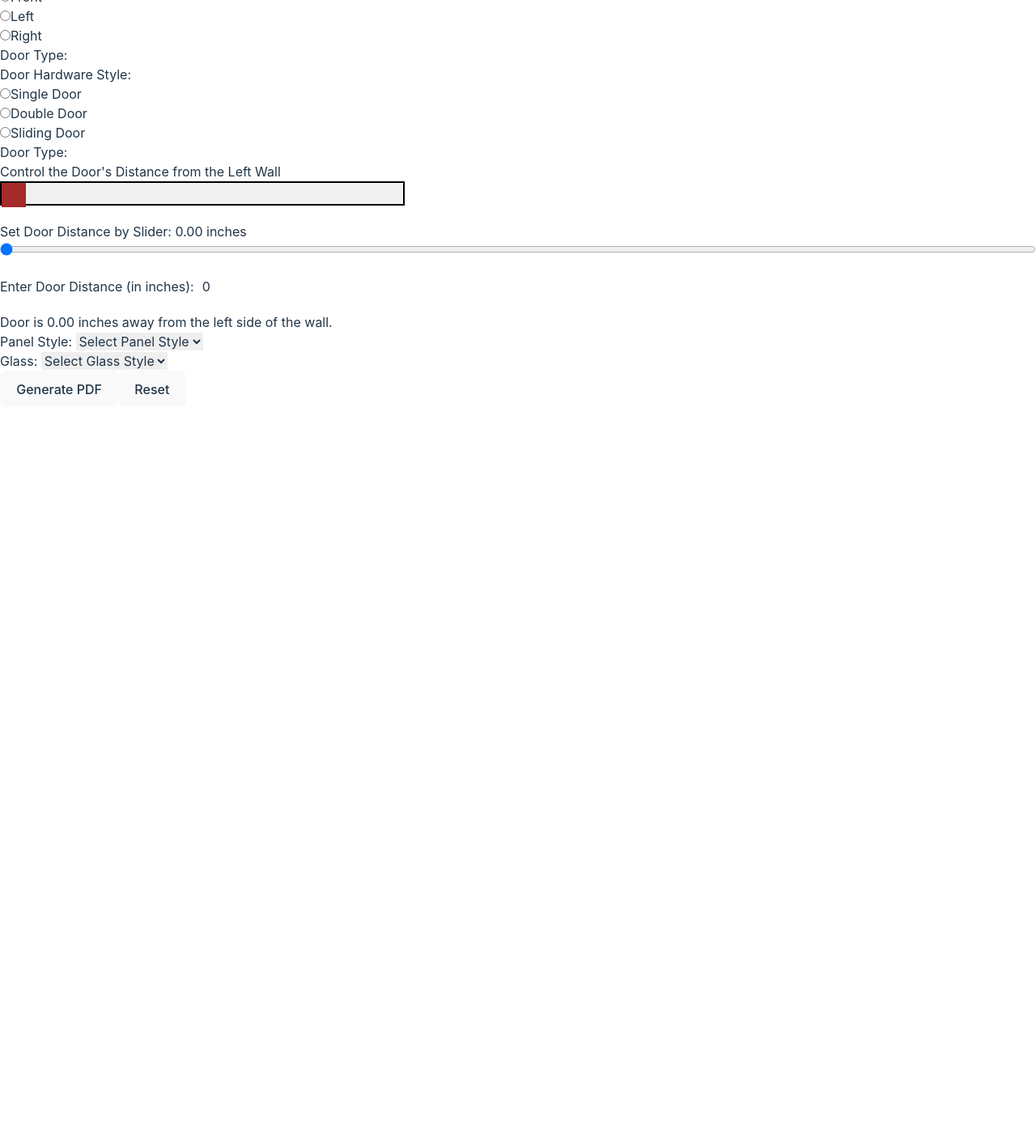
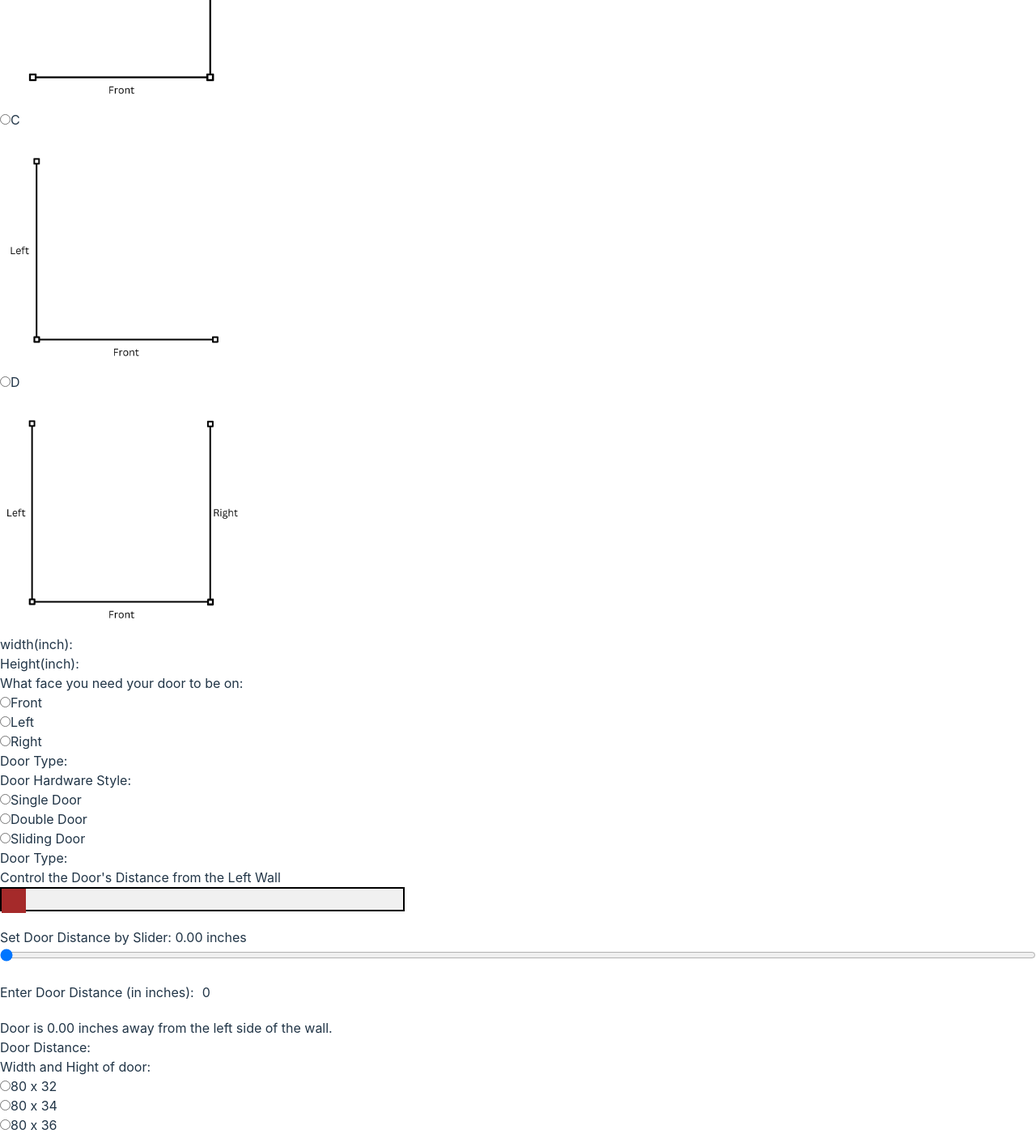
Before and after one commit to bajakprashant1798/pdf-react, a React (Vite) app: page / in a window 1280 px wide. Shown: the part 560-1966 px from the top of the page at 81% size. Before the commit the page ends 1063 px from the top, so only its background shows below. Built offline with nearby package versions, Linux system fonts and the light colour scheme; what @react-pdf/renderer would draw is missing.

Commit message:
added door in rectangle diagram

```diff
--- a/src/App.jsx
+++ b/src/App.jsx
@@ -22,12 +22,37 @@ const doorFaceOptions = [
   { label: 'Right', value: 'Right' },
 ];
 
+const doorWidthHightOptions = [
+  { label: '80 x 32', value: '80 x 32' },
+  { label: '80 x 34', value: '80 x 34' },
+  { label: '80 x 36', value: '80 x 36' },
+];
+
 const imageTypeOptions = [
-  { value: 'image1', src: '/a.png', alt: 'Image 1' },
-  { value: 'image2', src: '/b.png', alt: 'Image 2' },
-  { value: 'image3', src: '/c.png', alt: 'Image 3' },
-  { value: 'image4', src: '/d.png', alt: 'Image 4' }
+  { value: 'A', src: '/a.png', alt: 'Image 1' },
+  { value: 'B', src: '/b.png', alt: 'Image 2' },
+  { value: 'C', src: '/c.png', alt: 'Image 3' },
+  { value: 'D', src: '/d.png', alt: 'Image 4' }
 ];
+
+const options = [
+  "Standard",
+  "Tempered",
+];
+const layoutName = [
+  "A",
+  "B",
+  "C",
+  "D"
+]
+const panelStyleOptions = [
+  "Single Strom O/S",
+  "Double Strom O/S",
+  "Single Strom I/S",
+  "Patio Strom O/X",
+  "Patio Strom X/O",
+]
+
 
 function App() {
   const [height, setHeight] = useState('');
@@ -42,11 +67,28 @@ function App() {
 
   // State to hold the selected image
 
+  // door distance variable usestate
+  const [ doorDistance, setDoorDistance ] = useState(null)
 
   const [selectedDoorType, setSelectedDoorType] = useState(null);
   const [selectedDoorSubType, setSelectedDoorSubType] = useState(null);
   const [selectedFaceType, setSelectedFaceType] = useState(null);
+  const [selectedDoorWidthHight, setSelectedDoorWidthHight] = useState(null);
   const [selectedImage, setSelectedImage] = useState(null);
+
+  // reset form
+  const resetForm = () => {
+    setHeight('')
+    setWidth('')
+    setColour('')
+    setPanelStyle('')
+    setSubmitted(false)
+    setGlass('')
+    setDoorHardwareStyle('')
+    setHardwareColour('')
+    setLayout('')
+  }
+
 
   // Array of images (You can replace these paths with actual image paths)
 
@@ -63,9 +105,27 @@ function App() {
     setSelectedDoorSubType(value);
   };
 
+  const handleDoorWidthHightSelect = (doorWidthHight) => {
+    setSelectedDoorWidthHight(doorWidthHight);
+  };
+
   const handleFaceTypeSelect = (faceTypeValue) => {
     setSelectedFaceType(faceTypeValue);
   };
+
+  // door distance jandler
+  const handleDistance = (value) => {
+    setDoorDistance(value);
+  };
+
+  // Handle input change
+  const handleHeightChange = (e) => {
+    setHeight(e.target.value); // Update height state as the user types
+  };
+
+  const handleWidthChange = (e) => {
+    setWidth(e.target.value);
+  }
 
 
   // const [numberOfWindow, setNumberOfWindow] = useState("")
@@ -100,62 +160,20 @@ function App() {
     }
   }
 
-
   useEffect(() => {
     heightVelidation()
   }, [height]);
 
-  // Handle input change
-  const handleHeightChange = (e) => {
-    setHeight(e.target.value); // Update height state as the user types
-  };
-
-  const handleWidthChange = (e) => {
-    setWidth(e.target.value);
-  }
-
-  const resetForm = () => {
-    setHeight('')
-    setWidth('')
-    setColour('')
-    setPanelStyle('')
-    setSubmitted(false)
-    setGlass('')
-    setDoorHardwareStyle('')
-    setHardwareColour('')
-    setLayout('')
-  }
 
 
 
-
-  const options = [
-    "Standard",
-    "Tempered",
-  ];
-  const layoutName = [
-    "A",
-    "B",
-    "C",
-    "D"
-  ]
-  const panelStyleOptions = [
-    "Single Strom O/S",
-    "Double Strom O/S",
-    "Single Strom I/S",
-    "Patio Strom O/X",
-    "Patio Strom X/O",
-  ]
-
   return (
     <div className='p-5'>
-      {/* <h1>Height and width Square Calculator</h1> */}
+      <form onSubmit={handleSubmit} className="max-w-screen-md mx-auto mb-5">
 
         <h2 className='text-center w-100 text-4xl font-semibold mb-5'>Company Name</h2>
 
-      <form onSubmit={handleSubmit} className="max-w-screen-md mx-auto mb-5">
-
-        <div className='py-5'>
+        {/* <div className='py-5'>
           <label htmlFor="layout" className='block text-xl pb-1'>Layout: </label>
           <select id="layout" className='p-2 rounded-md outline-none w-full' value={layout} onChange={(e) => setLayout(e.target.value)}>
               <option>Select Layout </option>
@@ -167,31 +185,35 @@ function App() {
                   );
               })}
           </select>
-        </div>
+        </div> */}
 
 
 
         <div>
           <h2>Select an image:</h2>
-          <div className="radio-group">
+          <div className="radio-group flex flex-wrap pb-2">
               {imageTypeOptions.map((image, index) => (
-                  <label key={index}>
+                  <label key={index} className='flex mr-9 mb-5'>
+                  <div className='mr-2'>
                     <input
                         type="radio"
                         name="imageOption"
+                        className=''
                         value={image.value}
                         onChange={() => handleImgSelect(image)}
-                      style={{ display: 'none' }} // Hide the radio button
+                        style={{  }} // Hide the radio button
                     />
+                    <span className='ml-2 text-xl'>{image.value}</span>
+                  </div>
                   <img
                       src={image.src}
                       alt={image.alt}
                       className={selectedImage === image.src ? 'selected' : ''}
                       style={{
-                      width: '100px',
-                      height: '100px',
+                      width: '300px',
+                      height: '300px',
                       border: selectedImage === image.src ? '3px solid blue' : '2px solid transparent',
-                      cursor: 'pointer'
+                      cursor: 'pointer',
                       }}
                   />
                   </label>
@@ -203,7 +225,7 @@ function App() {
 
         {/* Display the selected image */}
         {selectedImage && (
-          <div className="selected-image">
+          <div className="selected-image mb-6">
             <h3>Selected Image:</h3>
             <img src={selectedImage} alt="Selected" style={{ width: '200px', height: '200px' }} />
           </div>
@@ -220,7 +242,7 @@ function App() {
             </div>
           )}
 
-          <div className='md:grid md:grid-cols-2 md:gap-4'>
+          <div className='md:grid md:grid-cols-2 md:gap-4 mt-2'>
             <div className='mb-2 md:mb-0'>
               <label htmlFor="width" className='pb-1'>width(inch): </label>
               <input
@@ -283,14 +305,6 @@ function App() {
 
         <div className='pb-5'>
           <label className='block text-xl pb-1'>What face you need your door to be on: </label>
-            {/* <input
-              id="door-hardware"
-              className='p-1 rounded-md outline-none w-full'
-              type="text"
-              value={doorHardwareStyle}
-              onChange={(e) => setDoorHardwareStyle(e.target.value)}
-
-            /> */}
 
             <RadioBtn options={doorFaceOptions} onSelect={handleFaceTypeSelect} name={"doorFace"} />
             {
@@ -302,14 +316,6 @@ function App() {
 
         <div className='pb-5'>
           <label className='block text-xl pb-1'>Door Hardware Style: </label>
-            {/* <input
-              id="door-hardware"
-              className='p-1 rounded-md outline-none w-full'
-              type="text"
-              value={doorHardwareStyle}
-              onChange={(e) => setDoorHardwareStyle(e.target.value)}
-
-            /> */}
 
             <RadioBtn options={doorTypeOptions} onSelect={handleDoorTypeSelect} name={"doorType"} />
             {
@@ -325,9 +331,27 @@ function App() {
 
 
 
-        <div>
-          <DoorDistanceControl />
+        <div className="pb-5">
+          <DoorDistanceControl doorDistance={handleDistance}  />
+
+          <h3>Door Distance: {doorDistance} </h3>
         </div>
+
+
+
+
+        <div className='pb-5'>
+          <label className='block text-xl pb-1'>Width and Hight of door: </label>
+
+            <RadioBtn options={doorWidthHightOptions} onSelect={handleDoorWidthHightSelect} name={"doorWidthHight"} />
+            {
+                <h3>Door Type: {selectedDoorWidthHight}</h3>
+
+            }
+        </div>
+
+
+
 
 
         <div className='pb-5'>
@@ -366,7 +390,6 @@ function App() {
                   );
               })}
           </select>
-          {/* <h3>You selected: {glass} </h3> */}
         </div>
 
         <div className='flex flex-col md:flex-row justify-center items-center'>
@@ -377,10 +400,15 @@ function App() {
 
       {submitted && (
 
-        <div className='lg:grid lg:grid-cols-2 lg:gap-4'>
+        <div>
+
+          <div>
+            <Rectangle height={height} width={width} doorDistance={doorDistance} />
+            {/* <RectangleGride numberOfRectangles={numberOfWindow}  /> */}
+          </div>
+
           <div>
           {/* md:w-full lg:w-4/5 */}
-
             <h3 className='text-2xl font-medium text-center mb-3'>Quotation</h3>
             <PDFViewer className='w-full sm:w-full ' height={600}>
               <PDFDocument height={height} width={width} colour={colour} panelStyle={panelStyle} glass={glass} doorHardwareStyle={doorHardwareStyle} hardwareColour={hardwareColour} />
@@ -398,11 +426,8 @@ function App() {
             </div>
           </div>
 
-          <div>
-            <Rectangle height={height} width={width}  />
-            {/* <RectangleGride numberOfRectangles={numberOfWindow}  /> */}
         </div>
-        </div>
+
       )}
 
     </div>
--- a/src/components/doorDistanceBar/DoorDistanceControl.jsx
+++ b/src/components/doorDistanceBar/DoorDistanceControl.jsx
@@ -1,6 +1,6 @@
 import { useState } from 'react';
 
-const DoorDistanceControl = () => {
+const DoorDistanceControl = ({ doorDistance }) => {
   const totalWallWidth = 500; // Total wall width in pixels
   const totalInches = 100;    // Total wall width in inches
   const [doorDistanceInInches, setDoorDistanceInInches] = useState(0); // Distance in inches
@@ -10,6 +10,7 @@ const DoorDistanceControl = () => {
     const distanceInPixels = e.target.value;
     const distanceInInches = (distanceInPixels / totalWallWidth) * totalInches;
     setDoorDistanceInInches(distanceInInches);
+    doorDistance((distanceInInches))
   };
 
   // Handle change from input field
@@ -20,6 +21,7 @@ const DoorDistanceControl = () => {
     }
     if (inputInches >= 0 && inputInches <= totalInches) {
       setDoorDistanceInInches(inputInches);
+      doorDistance((inputInches))
     }
   };
 
--- a/src/components/radioBtn/RadioBtn.jsx
+++ b/src/components/radioBtn/RadioBtn.jsx
@@ -21,9 +21,10 @@ function RadioBtn({ options, onSelect, name }) {
               name={name}
               value={option.value}
               checked={selectedOption === option.value}
-              onChange={handleOptionChange}
+              onChange={(e) => handleOptionChange(e)}
             />
-            <label htmlFor={option.value}>{option.label}</label>
+            {/* <label htmlFor={option.value}>{option.label}</label> */}
+            <label htmlFor={option.value} className={selectedOption === option.value ? 'selected' : ''}>{option.label}</label>
           </div>
         ))}
       </div>
--- a/src/components/rectangle/Rectangle.css
+++ b/src/components/rectangle/Rectangle.css
@@ -18,6 +18,23 @@
     text-align: center;
     position: relative;
 }
+
+.door {
+    position: absolute;
+    width: 30px;
+    height: 30px;
+    background-color: brown;
+    cursor: pointer;
+  }
+
+  .wall {
+    position: relative;
+    width: 500px;
+    height: 30px;
+    background-color: #f0f0f0;
+    border: 2px solid black;
+    margin-bottom: 20px;
+  }
 
 .rectangle {
     position: relative;
```
Also changed, not shown: src/components/rectangle/Rectangle.jsx (+43 -8 lines), public/b.png, public/c.png. Lines whose indentation alone changed are shown as unchanged.
